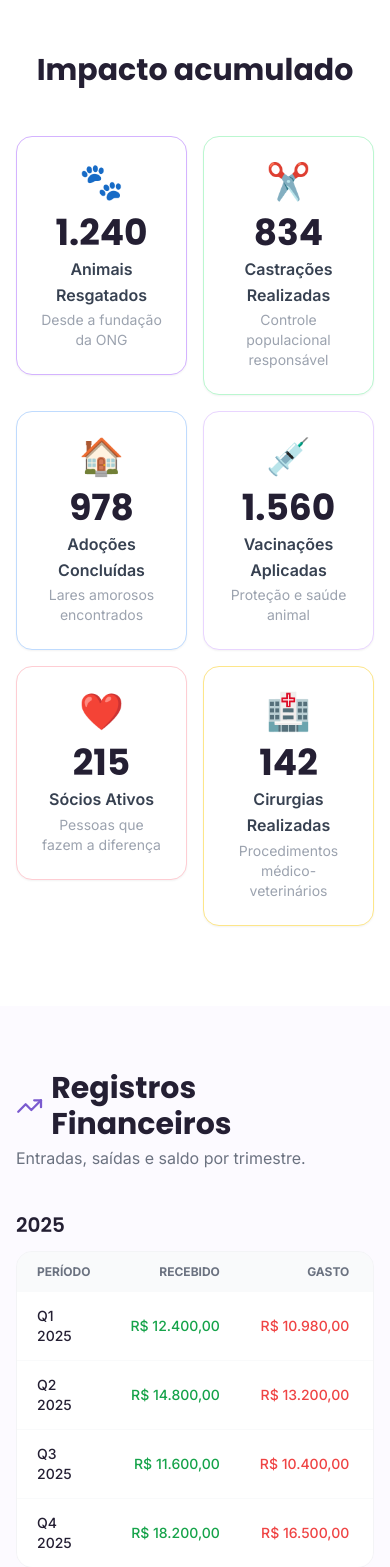
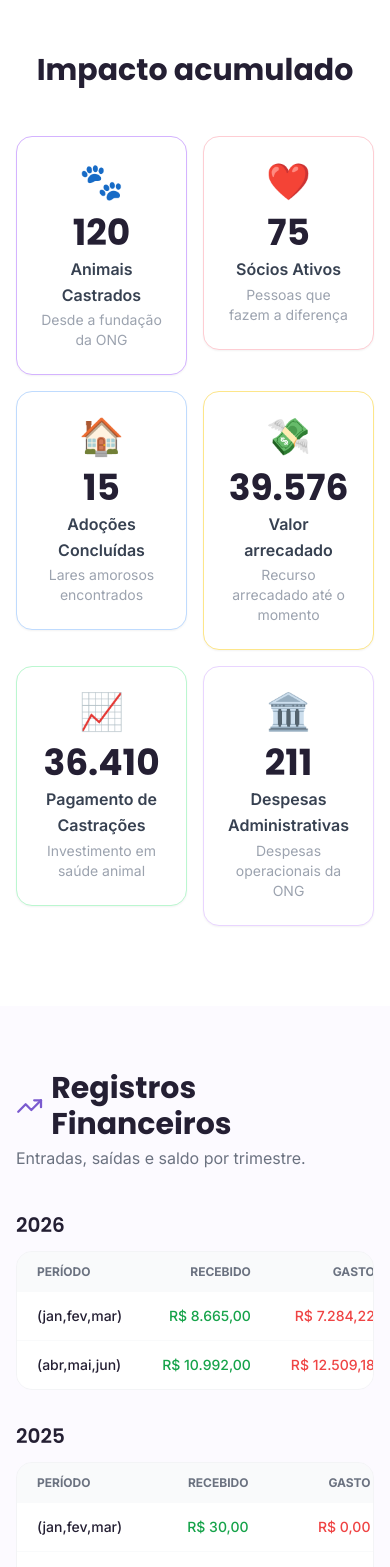
Before and after one commit to sbr-digital/njaa, a React (Vite) app: page /transparencia in a window 390 px wide. Shown: the part 420-1987 px from the top of the page. Built offline with nearby package versions, Linux system fonts and the light colour scheme.

Commit message:
feat: adiciona dados reais da ong

```diff
--- a/src/components/Footer.tsx
+++ b/src/components/Footer.tsx
@@ -19,7 +19,7 @@ export function Footer() {
               Núcleo Jaguarense de Assistência Animal. Salvando vidas, um animal de cada vez.
             </p>
             <p className="text-gray-500 text-xs mt-3">
-              CNPJ: 12.028.813/0001-79
+              CNPJ: 59.661.803/0001-30
             </p>
           </div>
 
--- a/src/components/Header.tsx
+++ b/src/components/Header.tsx
@@ -62,7 +62,7 @@ export function Header() {
               </Link>
             ))}
             <a
-              href="https://wa.me/5553999999999"
+              href="https://wa.me/5553991211452"
               target="_blank"
               rel="noopener noreferrer"
               className="ml-2 btn-primary text-sm py-2 px-4"
--- a/src/data/membership.ts
+++ b/src/data/membership.ts
@@ -3,44 +3,44 @@ import type { MembershipPlan } from '@/types'
 export const membershipPlans: MembershipPlan[] = [
   {
     id: 'apoiador',
-    name: 'Apoiador',
-    price: 20,
-    period: 'mensal',
+    name: 'Sócio anual',
+    price: 300,
+    period: 'anual',
     color: 'from-green-400 to-green-600',
     benefits: [
-      'Certificado digital de sócio',
-      'Newsletter mensal exclusiva',
-      'Acesso ao relatório de transparência',
-      'Nome na lista de apoiadores',
+      // 'Certificado digital de sócio',
+      // 'Newsletter mensal exclusiva',
+      // 'Acesso ao relatório de transparência',
+      // 'Nome na lista de apoiadores',
     ],
   },
   {
     id: 'protetor',
-    name: 'Protetor',
-    price: 50,
+    name: 'Sócio mensal',
+    price: 30,
     period: 'mensal',
     color: 'from-primary-400 to-primary-600',
     highlighted: true,
     benefits: [
-      'Tudo do plano Apoiador',
-      'Menção especial nas redes sociais',
-      'Kit de boas-vindas digital',
-      'Acesso a eventos exclusivos da ONG',
-      'Atualizações dos animais patrocinados',
+      // 'Tudo do plano Apoiador',
+      // 'Menção especial nas redes sociais',
+      // 'Kit de boas-vindas digital',
+      // 'Acesso a eventos exclusivos da ONG',
+      // 'Atualizações dos animais patrocinados',
     ],
   },
-  {
-    id: 'guardiao',
-    name: 'Guardião',
-    price: 100,
-    period: 'mensal',
-    color: 'from-purple-400 to-purple-600',
-    benefits: [
-      'Tudo do plano Protetor',
-      'Visita mensal à ONG (com agendamento)',
-      'Placa comemorativa física',
-      'Participação em decisões da ONG',
-      'Padrinho/madrinha oficial de um animal',
-    ],
-  },
+  // {
+  //   id: 'guardiao',
+  //   name: 'Guardião',
+  //   price: 0,
+  //   period: 'mensal',
+  //   color: 'from-purple-400 to-purple-600',
+  //   benefits: [
+  //     // 'Tudo do plano Protetor',
+  //     // 'Visita mensal à ONG (com agendamento)',
+  //     // 'Placa comemorativa física',
+  //     // 'Participação em decisões da ONG',
+  //     // 'Padrinho/madrinha oficial de um animal',
+  //   ],
+  // },
 ]
--- a/src/data/navigation.ts
+++ b/src/data/navigation.ts
@@ -2,8 +2,8 @@ import type { NavLink } from '@/types'
 
 export const navLinks: NavLink[] = [
   { label: 'Início',         href: '/'             },
-  { label: 'Quem Somos',     href: '/#quem-somos'  },
-  { label: 'Adoção',         href: '/adocao'        },
+  // { label: 'Quem Somos',     href: '/#quem-somos'  },
+  // { label: 'Adoção',         href: '/adocao'        },
   { label: 'Seja Sócio',     href: '/seja-socio'    },
   { label: 'Transparência',  href: '/transparencia' },
   { label: 'Contato',        href: '/contato'       },
@@ -11,6 +11,6 @@ export const navLinks: NavLink[] = [
 
 export const socialLinks = {
   instagram: 'https://www.instagram.com/njaa_jag/',
-  whatsapp:  'https://wa.me/5553999999999',
-  email:     'njaa.jaguarao@gmail.com',
+  whatsapp:  'https://wa.me/5553991211452',
+  email:     'contato@njaa.ong.br',
 }
--- a/src/data/stats.ts
+++ b/src/data/stats.ts
@@ -2,77 +2,84 @@ import type { TransparencyStat, FinancialRecord, Expense } from '@/types'
 
 export const transparencyStats: TransparencyStat[] = [
   {
-    id: 'animais-resgatados',
+    id: 'animais-castrados',
     icon: '🐾',
-    value: 1240,
-    label: 'Animais Resgatados',
+    value: 120,
+    label: 'Animais Castrados',
     description: 'Desde a fundação da ONG',
     color: 'primary',
   },
   {
-    id: 'castracoes',
-    icon: '✂️',
-    value: 834,
-    label: 'Castrações Realizadas',
-    description: 'Controle populacional responsável',
-    color: 'secondary',
+    id: 'socios',
+    icon: '❤️',
+    value: 75,
+    label: 'Sócios Ativos',
+    description: 'Pessoas que fazem a diferença',
+    color: 'rose',
   },
   {
     id: 'adocoes',
     icon: '🏠',
-    value: 978,
+    value: 15,
     label: 'Adoções Concluídas',
     description: 'Lares amorosos encontrados',
     color: 'blue',
   },
   {
-    id: 'vacinacoes',
-    icon: '💉',
-    value: 1560,
-    label: 'Vacinações Aplicadas',
-    description: 'Proteção e saúde animal',
+    id: 'dinheiro',
+    icon: '💸',
+    value: 39576,
+    label: 'Valor arrecadado',
+    description: 'Recurso arrecadado até o momento',
+    color: 'amber',
+  },
+
+  {
+    id: 'pagamento-castroes',
+    icon: '📈',
+    value: 36410,
+    label: 'Pagamento de Castrações',
+    description: 'Investimento em saúde animal',
+    color: 'secondary',
+  },
+
+  {
+    id: 'pagamento-administrativo',
+    icon: '🏛️',
+    value: 211.06,
+    label: 'Despesas Administrativas',
+    description: 'Despesas operacionais da ONG',
     color: 'purple',
-  },
-  {
-    id: 'socios',
-    icon: '❤️',
-    value: 215,
-    label: 'Sócios Ativos',
-    description: 'Pessoas que fazem a diferença',
-    color: 'rose',
-  },
-  {
-    id: 'cirurgias',
-    icon: '🏥',
-    value: 142,
-    label: 'Cirurgias Realizadas',
-    description: 'Procedimentos médico-veterinários',
-    color: 'amber',
   },
 ]
 
 export const financialRecords: FinancialRecord[] = [
-  { year: 2025, quarter: 'Q1', received: 12400, spent: 10980, balance: 1420 },
-  { year: 2025, quarter: 'Q2', received: 14800, spent: 13200, balance: 1600 },
-  { year: 2025, quarter: 'Q3', received: 11600, spent: 10400, balance: 1200 },
-  { year: 2025, quarter: 'Q4', received: 18200, spent: 16500, balance: 1700 },
-  { year: 2024, quarter: 'Q1', received: 9800,  spent: 8900,  balance: 900  },
-  { year: 2024, quarter: 'Q2', received: 11200, spent: 10100, balance: 1100 },
-  { year: 2024, quarter: 'Q3', received: 10400, spent: 9600,  balance: 800  },
-  { year: 2024, quarter: 'Q4', received: 15600, spent: 14200, balance: 1400 },
+  { year: 2026, quarter: '(jan,fev,mar)', received: 8665, spent: 7284.22, balance: 2274.32 },
+  { year: 2026, quarter: '(abr,mai,jun)', received: 10992, spent: 12509.18, balance: 757.14 },
+  // { year: 2025, quarter: 'Q3', received: 11600, spent: 10400, balance: 1200 },
+  // { year: 2025, quarter: 'Q4', received: 18200, spent: 16500, balance: 1700 },
+  { year: 2025, quarter: '(jan,fev,mar)', received: 30,  spent: 0,  balance: 30  },
+  { year: 2025, quarter: '(abr,mai,jun)', received: 5040, spent: 4226.68, balance: 813.32 },
+  { year: 2025, quarter: '(jul,ago,set)', received: 7524, spent: 7482.46,  balance: 368.29  },
+  { year: 2025, quarter: '(out,nov,dez)', received: 7325, spent: 7286.32, balance: 893.54 },
 ]
 
 export const recentExpenses: Expense[] = [
-  { id: '1', category: 'castracao',      amount: 3200,  date: '2025-12-10', description: 'Campanha de Castração — Dezembro 2025', beneficiary: '28 animais' },
-  { id: '2', category: 'racao',          amount: 1840,  date: '2025-12-05', description: 'Ração e suplementos mensais', beneficiary: 'Todos os animais em acolhimento' },
-  { id: '3', category: 'medicamentos',   amount: 920,   date: '2025-11-28', description: 'Medicamentos antiparasitários e antibióticos' },
-  { id: '4', category: 'vacinas',        amount: 1350,  date: '2025-11-20', description: 'Campanha de Vacinação — Novembro 2025', beneficiary: '45 animais' },
-  { id: '5', category: 'cirurgia',       amount: 2100,  date: '2025-11-15', description: 'Cirurgia ortopédica — cão resgatado atropelado' },
-  { id: '6', category: 'infraestrutura', amount: 680,   date: '2025-11-10', description: 'Manutenção do espaço de acolhimento' },
+  { id: '1', category: 'castracao',      amount: 6265,  date: '2026-06-30', description: 'Castração — Junho 2026', beneficiary: '27 animais' },
+  { id: '2', category: 'administrativo',          amount: 119.01,  date: '2026-06-30', description: 'Despesas administrativas do mês de Junho 2026', beneficiary: '' },
+  { id: '3', category: 'castracao',      amount: 3930,  date: '2026-05-31', description: 'Castração — Maio 2026', beneficiary: '17 animais' },
+  { id: '4', category: 'administrativo',          amount: 208.08,  date: '2026-05-31', description: 'Despesas administrativas do mês de Maio 2026', beneficiary: '' },
+  { id: '5', category: 'castracao',      amount: 1600,  date: '2026-04-30', description: 'Castração — Abril 2026', beneficiary: '03 animais' },
+  { id: '6', category: 'administrativo',          amount: 117.09,  date: '2026-04-30', description: 'Despesas administrativas do mês de Abril 2026', beneficiary: '' },
+  { id: '7', category: 'castracao',      amount: 5495,  date: '2026-03-31', description: 'Castração — Março 2026', beneficiary: '19 animais' },
+  { id: '8', category: 'administrativo',          amount: 59,  date: '2026-03-28', description: 'Despesas administrativas do mês de Março 2026', beneficiary: '' },
+  { id: '10', category: 'administrativo',          amount: 117.40,  date: '2026-02-28', description: 'Despesas administrativas do mês de Fevereiro 2026', beneficiary: '' },
+  { id: '11', category: 'castracao',      amount: 6265,  date: '2026-01-31', description: 'Castração — Janeiro 2026', beneficiary: '4 animais' },
+  { id: '12', category: 'administrativo',          amount: 27.82,  date: '2026-01-31', description: 'Despesas administrativas do mês de Janeiro 2026', beneficiary: '' },
 ]
 
 export const expenseCategoryLabels: Record<Expense['category'], string> = {
-  medicamentos:   'Medicamentos',
+  administrativo:   'Administrativo',
   racao:          'Ração e Nutrição',
   cirurgia:       'Cirurgias',
   castracao:      'Castrações',
@@ -82,7 +89,7 @@ export const expenseCategoryLabels: Record<Expense['category'], string> = {
 }
 
 export const expenseCategoryColors: Record<Expense['category'], string> = {
-  medicamentos:   'bg-blue-100 text-blue-700',
+  administrativo: 'bg-blue-100 text-blue-700',
   racao:          'bg-amber-100 text-amber-700',
   cirurgia:       'bg-rose-100 text-rose-700',
   castracao:      'bg-purple-100 text-purple-700',
--- a/src/pages/Contato.tsx
+++ b/src/pages/Contato.tsx
@@ -166,7 +166,7 @@ export function Contato() {
                   {
                     icon: Phone,
                     label: 'WhatsApp',
-                    value: '+55 53 9 9999-9999',
+                    value: '+55 53 9 9121-1452',
                     href: socialLinks.whatsapp,
                     external: true,
                   },
@@ -210,12 +210,12 @@ export function Contato() {
                 ))}
               </div>
 
-              <div className="card p-6 bg-primary-50 border-primary-100">
-                <h3 className="font-display font-semibold text-dark mb-2">Horário de atendimento</h3>
+              <div className="card p-7 bg-primary-50 border-primary-100">
+                {/* <h3 className="font-display font-semibold text-dark mb-2">Horário de atendimento</h3> */}
                 <p className="text-gray-600 text-sm">
-                  Segunda a sexta: 9h às 17h<br />
-                  Sábados: 9h às 12h<br />
-                  <span className="text-gray-400">Atendimento emergencial via WhatsApp</span>
+                  {/* Segunda a sexta: 9h às 17h<br />
+                  Sábados: 9h às 12h<br /> */}
+                  <span className="text-gray-400"> </span>
                 </p>
               </div>
             </AnimatedSection>
--- a/src/pages/Home.tsx
+++ b/src/pages/Home.tsx
@@ -1,15 +1,12 @@
 import { Link } from 'react-router-dom'
-import { Heart, PawPrint, Users, ArrowRight } from 'lucide-react'
+import { Heart, PawPrint, ArrowRight } from 'lucide-react'
 import { SEO } from '@/components/SEO'
 import { AnimatedSection } from '@/components/AnimatedSection'
 import { StatCard } from '@/components/StatCard'
-import { AnimalCard } from '@/components/AnimalCard'
-import { animals } from '@/data/animals'
 import { transparencyStats } from '@/data/stats'
-import { socialLinks } from '@/data/navigation'
 
 export function Home() {
-  const featured = animals.filter((a) => a.status === 'disponivel').slice(0, 3)
+  // const featured = animals.filter((a) => a.status === 'disponivel').slice(0, 3)
 
   return (
     <>
@@ -37,10 +34,9 @@ export function Home() {
               <span className="text-primary-200">nossa missão</span>
             </h1>
             <p className="text-white/75 text-xl max-w-xl mx-auto mb-10">
-              O NJAA resgata, cuida e encontra lares amorosos para animais
-              abandonados. Cada adoção é uma vida transformada.
+              O NJAA tem por finalidade principal desenvolver ações que promavam e estimulem o respeito à vida animal.
             </p>
-            <div className="flex flex-col sm:flex-row gap-4 justify-center">
+            {/* <div className="flex flex-col sm:flex-row gap-4 justify-center">
               <Link to="/adocao" className="btn-primary text-base px-8 py-4">
                 <Heart size={18} /> Ver animais para adoção
               </Link>
@@ -52,7 +48,7 @@ export function Home() {
               >
                 <Users size={18} /> Seja Sócio
               </a>
-            </div>
+            </div> */}
           </AnimatedSection>
         </div>
       </section>
@@ -107,7 +103,7 @@ export function Home() {
               {[
                 { emoji: '🐾', title: 'Resgate', desc: 'Atuamos em casos de maus-tratos e abandono em toda a região.' },
                 { emoji: '💉', title: 'Saúde Animal', desc: 'Vacinação, castração e atendimento veterinário para todos.' },
-                { emoji: '🏠', title: 'Adoção', desc: 'Processo responsável para garantir o lar certo para cada animal.' },
+                // { emoji: '🏠', title: 'Adoção', desc: 'Processo responsável para garantir o lar certo para cada animal.' },
                 { emoji: '❤️', title: 'Voluntariado', desc: 'Mais de 50 voluntários dedicam seu tempo à causa animal.' },
               ].map((item) => (
                 <div key={item.title} className="card p-5">
@@ -122,7 +118,7 @@ export function Home() {
       </section>
 
       {/* Animais em Destaque */}
-      <section className="py-20 bg-white" aria-label="Animais disponíveis para adoção">
+      {/* <section className="py-20 bg-white" aria-label="Animais disponíveis para adoção">
         <div className="container-custom">
           <AnimatedSection className="text-center mb-12">
             <h2 className="section-title mb-3">Prontos para te amar</h2>
@@ -143,7 +139,7 @@ export function Home() {
             </Link>
           </div>
         </div>
-      </section>
+      </section> */}
 
       {/* CTA Final */}
       <section className="py-20 bg-gradient-to-r from-primary-700 to-primary-500" aria-label="Chamada para ação">
--- a/src/pages/SejaSocio.tsx
+++ b/src/pages/SejaSocio.tsx
@@ -1,4 +1,4 @@
-import { Check, Heart, Star } from 'lucide-react'
+import { Check, Heart } from 'lucide-react'
 import { SEO } from '@/components/SEO'
 import { AnimatedSection } from '@/components/AnimatedSection'
 import { membershipPlans } from '@/data/membership'
@@ -21,8 +21,8 @@ export function SejaSocio() {
             <Heart size={40} className="mx-auto mb-4 opacity-80" />
             <h1 className="font-display font-bold text-5xl mb-3">Seja Sócio</h1>
             <p className="text-white/80 text-lg max-w-xl mx-auto">
-              Sua contribuição mensal garante ração, vacinas, castrações e muito
-              mais para os animais sob nossos cuidados.
+              Sua contribuição garante castrações, consultas, resgates e muito
+              mais para os animais.
             </p>
           </AnimatedSection>
         </div>
@@ -38,7 +38,7 @@ export function SejaSocio() {
             </p>
           </AnimatedSection>
 
-          <div className="grid md:grid-cols-3 gap-6 items-start">
+          <div className="grid md:grid-cols-2 gap-6 items-start">
             {membershipPlans.map((plan, i) => (
               <AnimatedSection key={plan.id} delay={i * 100}>
                 <div
@@ -50,9 +50,9 @@ export function SejaSocio() {
                 >
                   {plan.highlighted && (
                     <div className="absolute -top-4 left-1/2 -translate-x-1/2">
-                      <span className="inline-flex items-center gap-1 bg-primary-500 text-white text-xs font-bold px-4 py-1.5 rounded-full">
+                      {/* <span className="inline-flex items-center gap-1 bg-primary-500 text-white text-xs font-bold px-4 py-1.5 rounded-full">
                         <Star size={12} /> Mais popular
-                      </span>
+                      </span> */}
                     </div>
                   )}
 
@@ -67,9 +67,10 @@ export function SejaSocio() {
                   </h3>
                   <p className="text-4xl font-bold text-primary-600 mb-1">
                     R$ {plan.price}
-                    <span className="text-base font-normal text-gray-400">/mês</span>
+                    <span className="text-base font-normal text-gray-400">{
+                      plan.period==='anual' ? '/ano' : '/mês'
+                    }</span>
                   </p>
-
                   <ul className="space-y-3 my-6">
                     {plan.benefits.map((benefit) => (
                       <li key={benefit} className="flex items-start gap-2 text-sm text-gray-600">
@@ -81,7 +82,7 @@ export function SejaSocio() {
 
                   <a
                     href={`${socialLinks.whatsapp}?text=${encodeURIComponent(
-                      `Olá! Quero me tornar sócio ${plan.name} da NJAA (R$ ${plan.price}/mês). 🐾`
+                      `Olá! Quero me tornar sócio ${plan.name} da NJAA (R$ ${plan.price}). 🐾`
                     )}`}
                     target="_blank"
                     rel="noopener noreferrer"
--- a/src/pages/Transparencia.tsx
+++ b/src/pages/Transparencia.tsx
@@ -84,7 +84,7 @@ export function Transparencia() {
                     <tbody className="divide-y divide-gray-50">
                       {records.map((rec) => (
                         <tr key={`${rec.year}-${rec.quarter}`} className="hover:bg-gray-50 transition-colors">
-                          <td className="px-5 py-3.5 font-medium text-dark">{rec.quarter} {rec.year}</td>
+                          <td className="px-5 py-3.5 font-medium text-dark">{rec.quarter}</td>
                           <td className="px-5 py-3.5 text-right text-green-600 font-medium">{formatCurrency(rec.received)}</td>
                           <td className="px-5 py-3.5 text-right text-red-500 font-medium">{formatCurrency(rec.spent)}</td>
                           <td className="px-5 py-3.5 text-right font-semibold text-primary-600">{formatCurrency(rec.balance)}</td>
--- a/src/types/index.ts
+++ b/src/types/index.ts
@@ -37,7 +37,7 @@ export interface Donation {
 
 export interface Expense {
   id: string
-  category: 'medicamentos' | 'racao' | 'cirurgia' | 'castracao' | 'vacinas' | 'infraestrutura' | 'outros'
+  category: 'administrativo' | 'racao' | 'cirurgia' | 'castracao' | 'vacinas' | 'infraestrutura' | 'outros'
   amount: number
   date: string
   description: string
```
